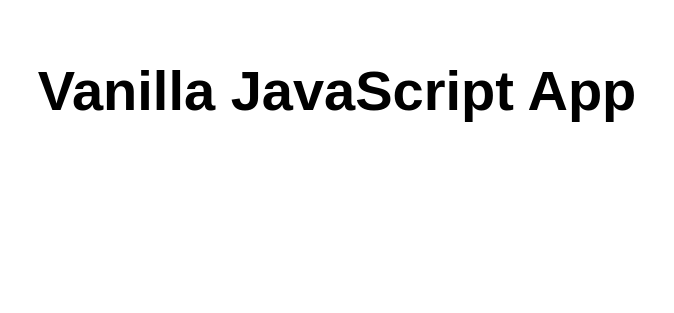
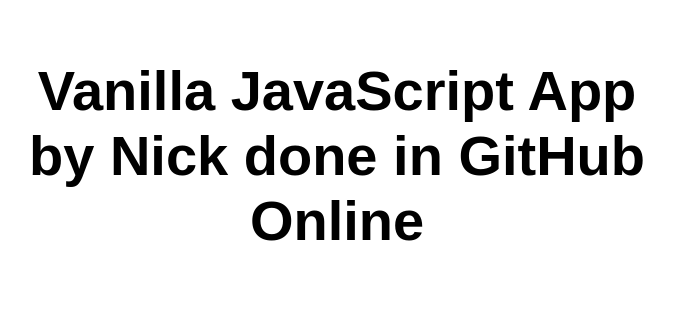
Before and after one commit to quilter-NicholasRobinson/my-first-static-web-app, a website: page src/index.html in a window 1280 px wide. Shown: the whole page, without its empty margins (303-977 px from the left). Drawn offline with Linux system fonts and the light colour scheme.

Commit message:
Update index.html
Updated directly in Githib

```diff
--- a/src/index.html
+++ b/src/index.html
@@ -10,7 +10,7 @@
 
 <body>
   <main>
-    <h1>Vanilla JavaScript App</h1>
+    <h1>Vanilla JavaScript App by Nick done in GitHub Online</h1>
   </main>
 </body>
 
```
